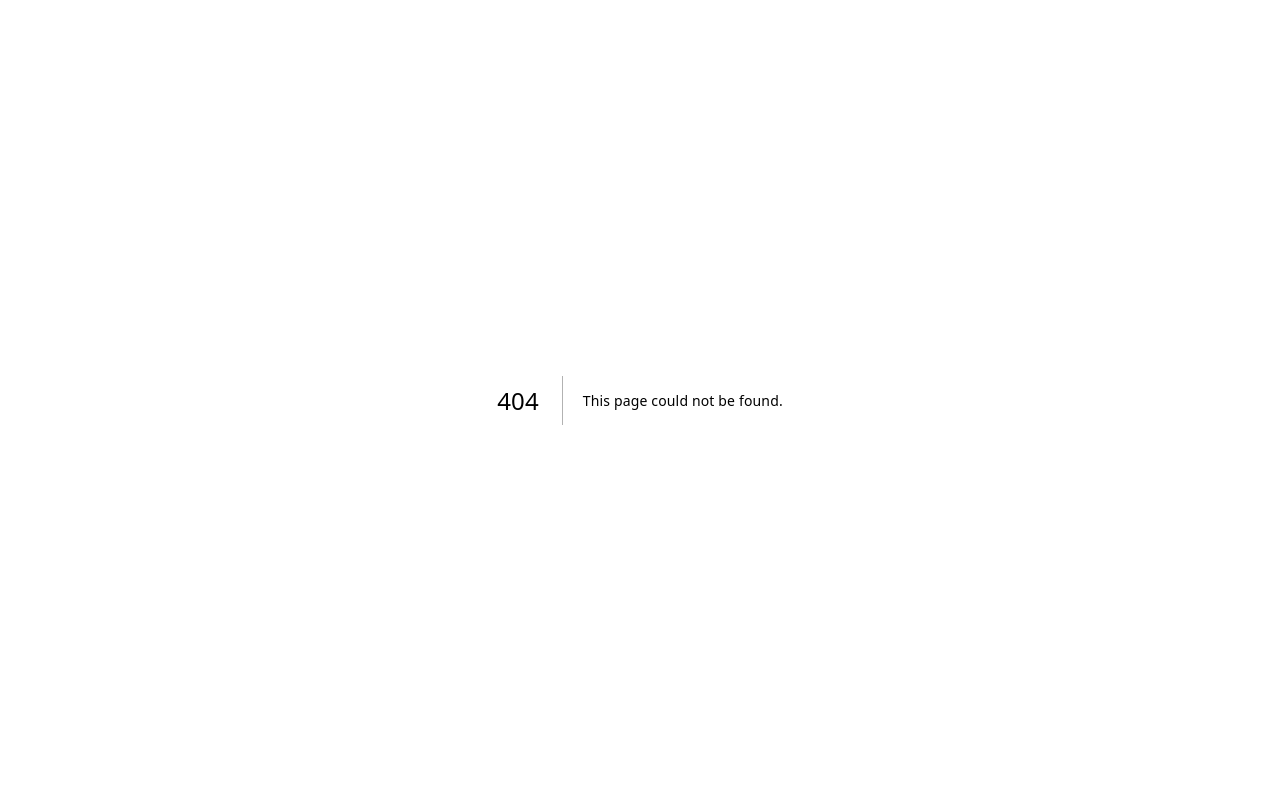
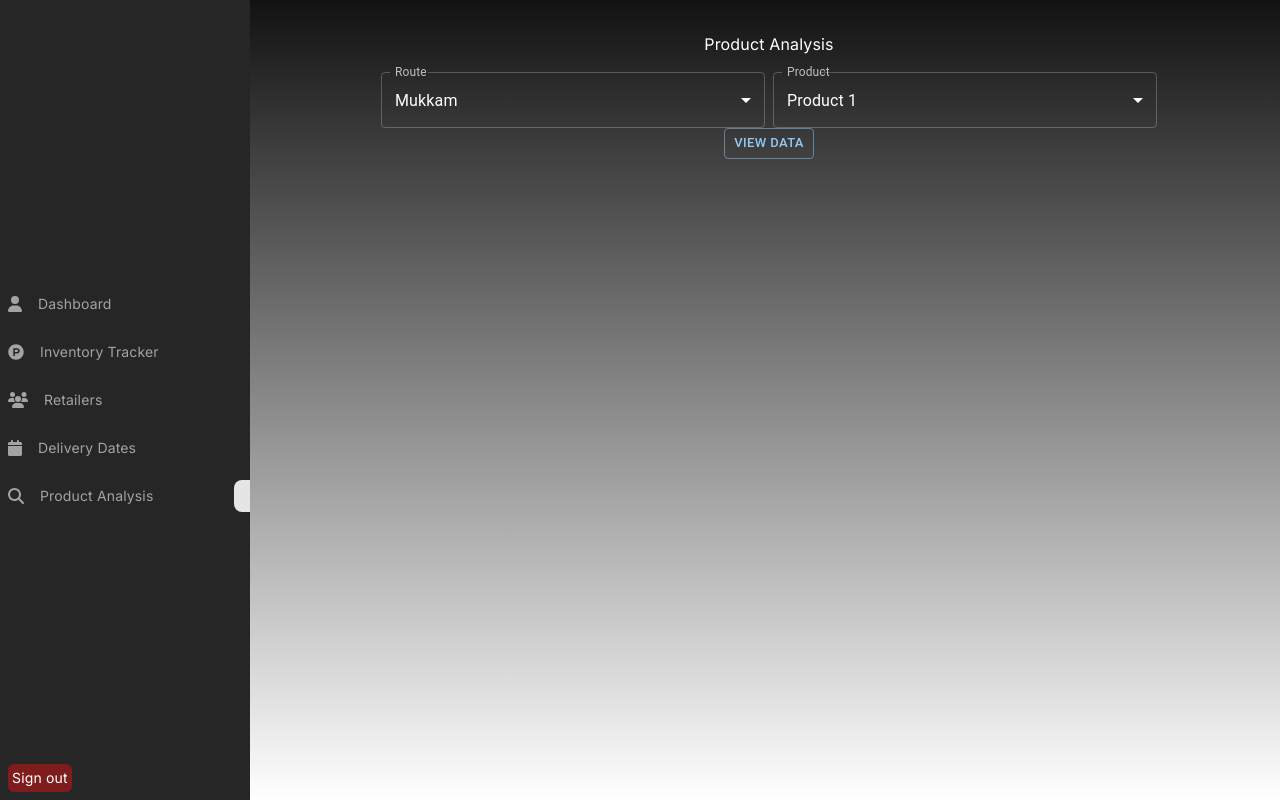
Before and after one commit to th3bossc/fmcg-frontend, a Next.js app: page /product-analysis in a window 1280 px wide. Before the commit this address had no page. Built offline with nearby package versions, Linux system fonts and the light colour scheme.

Commit message:
added stuff

```diff
--- /dev/null
+++ b/src/app/(dashboard)/inventory/page.tsx
@@ -0,0 +1,34 @@
+import { recieptData } from "@/dummyData";
+import { Button } from "@mui/material";
+
+const InventoryTracker = () => {
+    return (
+        <div className="w-full h-screen flex flex-col justify-center items-center p-8">
+            <div className="flex justify-between items-center w-full">
+                <h1 className="font-bold">Inventory Tracker</h1>
+                <Button variant="outlined"> Add Product </Button>
+            </div>
+            <hr className="w-full my-4" />
+            <div className="w-full mt-4 h-full">
+                <h1 className="font-semibold mb-4 text-center"> Order receipts </h1>
+                <div className="h-full w-full flex gap-2 flex-col">
+                    {
+                        recieptData.map((item, index) => (
+                            <div key={index} className="flex justify-between items-center w-full p-4 border border-1 border-neutral-600 gap-2">
+                                <span className="font-regular w-48"> <strong>Product:</strong> {item.product.name} </span>
+                                <span className="font-regular w-48"> <strong>Retailer:</strong> {item.retailerName} </span>
+                                <span className="font-regular w-48"> <strong>Brand:</strong> {item.product.brand}</span>
+                                <span className="font-regular w-48"> <strong>Demand:</strong> {item.product.demand} </span>
+                                <div>
+                                    <p className={`text-white rounded-lg w-32 p-2 text-center capitalize ${item.status === "accept" ? "bg-green-900" : "bg-red-900"}`}> {item.status}ed </p>
+                                </div>
+                            </div>
+                        ))
+                    }
+                </div>
+            </div>
+        </div>
+    );
+}
+
+export default InventoryTracker;
--- /dev/null
+++ b/src/app/(dashboard)/product-analysis/page.tsx
@@ -0,0 +1,87 @@
+"use client"
+
+import { Button, FormControl, InputLabel, MenuItem, Select, SelectChangeEvent } from "@mui/material";
+import { routeData, productData } from "@/dummyData";
+import { useState } from "react";
+const AnalysisPage = () => {
+    const [analytics, setAnalytics] = useState<{
+        consumption: number,
+        demand: "low" | "medium" | "high",
+    } | null>(null)
+
+    const [formData, setFormData] = useState({
+        route: routeData[0],
+        product: productData[0],
+    });
+
+    const handleRouteChange = (e: SelectChangeEvent) => {
+        setFormData({
+            ...formData,
+            route: routeData[+(e.target.value)]
+        });
+    }
+
+    const handleProductChange = (e: SelectChangeEvent) => {
+        setFormData({
+            ...formData,
+            product: productData[+(e.target.value)]
+        });
+    }
+
+    const getAnalytics = () => {
+        setAnalytics({
+            consumption: Math.floor(100 * (Math.random() % 1000)),
+            demand: Math.floor(3 * Math.random() % 3) === 0 ? "low" : Math.floor(3 * Math.random() % 3) === 1 ? "medium" : "high",
+        })
+    }
+
+    return (
+        <div className="p-8 w-full relative flex flex-col items-center">
+            <h1>Product Analysis</h1>
+            <div className="flex gap-2 mt-4 items-center justify-center">
+                <FormControl className="w-96 mt-4 text-white">
+                    <InputLabel id="route-select-label">Route</InputLabel>
+                    <Select
+                        labelId="route-select-label"
+                        value={formData?.route ? routeData.indexOf(formData.route).toString() : "0"}
+                        label="route"
+                        onChange={handleRouteChange}
+                    >
+                        {
+                            routeData.map((route, index) => (
+                                <MenuItem key={index} value={index}>{route.destination}</MenuItem>
+                            ))
+                        }
+                    </Select>
+                </FormControl>
+                <FormControl className="w-96 mt-4 text-white">
+                    <InputLabel id="product-select-label">Product</InputLabel>
+                    <Select
+                        labelId="product-select-label"
+                        value={formData?.product ? productData.indexOf(formData.product).toString() : "0"}
+                        label="route"
+                        onChange={handleProductChange}
+                    >
+                        {
+                            productData.map((product, index) => (
+                                <MenuItem key={index} value={index}>{product.name}</MenuItem>
+                            ))
+                        }
+                    </Select>
+                </FormControl>
+            </div>
+            <Button size="small" variant="outlined" className="mt-4 font-semibold" onClick={getAnalytics}> View Data </Button>
+            {
+                analytics && (
+                    <div className="mt-32 border border-1 border-neutral-600 w-96 h-32 flex flex-col gap-4 text-xs items-center justify-center">
+                        <h1><strong>Consumption:</strong> {analytics.consumption}</h1>
+                        <h1><strong>Demand:</strong> {analytics.demand}</h1>
+                        ...other details
+                    </div>
+                )
+            }
+        </div>
+    );
+}
+
+export default AnalysisPage;
--- a/src/app/(dashboard)/stockout/page.tsx
+++ b/src/app/(dashboard)/stockout/page.tsx
@@ -19,7 +19,7 @@ const Stockout = () => {
 
     const steps = [
         "Select Route & Product",
-        "Complete the form",
+        "Choose the orders to accept/reject",
     ]
 
 
--- a/src/components/Sidebar/index.tsx
+++ b/src/components/Sidebar/index.tsx
@@ -8,8 +8,9 @@ import Link from "next/link";
 import { usePathname } from "next/navigation";
 import { FontAwesomeIcon } from "@fortawesome/react-fontawesome";
 import { signOut } from "next-auth/react";
+import { useRouter } from "next/navigation";
 const Sidebar = () => {
-
+    const router = useRouter();
     const sidebarData = useMemo(() => [
         {
             name: "Dashboard",
@@ -17,8 +18,8 @@ const Sidebar = () => {
             icon: faUser
         },
         {
-            name: "Product Tracker",
-            href: "/product-tracker",
+            name: "Inventory Tracker",
+            href: "/inventory",
             icon: faProductHunt
         },
         {
@@ -64,6 +65,9 @@ const Sidebar = () => {
                             key={index}
                             href={item.href}
                             className="relative w-full"
+                            style={{
+                                width: open ? "250px" : "100px"
+                            }}
                         >
                             <div className="flex gap-4 w-full items-center justify-start p-2 h-8 overflow-hidden text-neutral-400 hover:text-red-400">
                                 <FontAwesomeIcon icon={item.icon} />
@@ -95,7 +99,7 @@ const Sidebar = () => {
                 }
             </div>
             <div className="absolute left-0 bottom-0 w-full">
-                <button className="text-semibold text-sm m-2 p-1 rounded-md bg-red-900 hover:bg-red-400 hover:text-black" onClick={() => signOut()}>
+                <button className="text-semibold text-sm m-2 p-1 rounded-md bg-red-900 hover:bg-red-400 hover:text-black" onClick={() => signOut() || router.push("/login")}>
                     Sign out
                 </button>
             </div>
```
